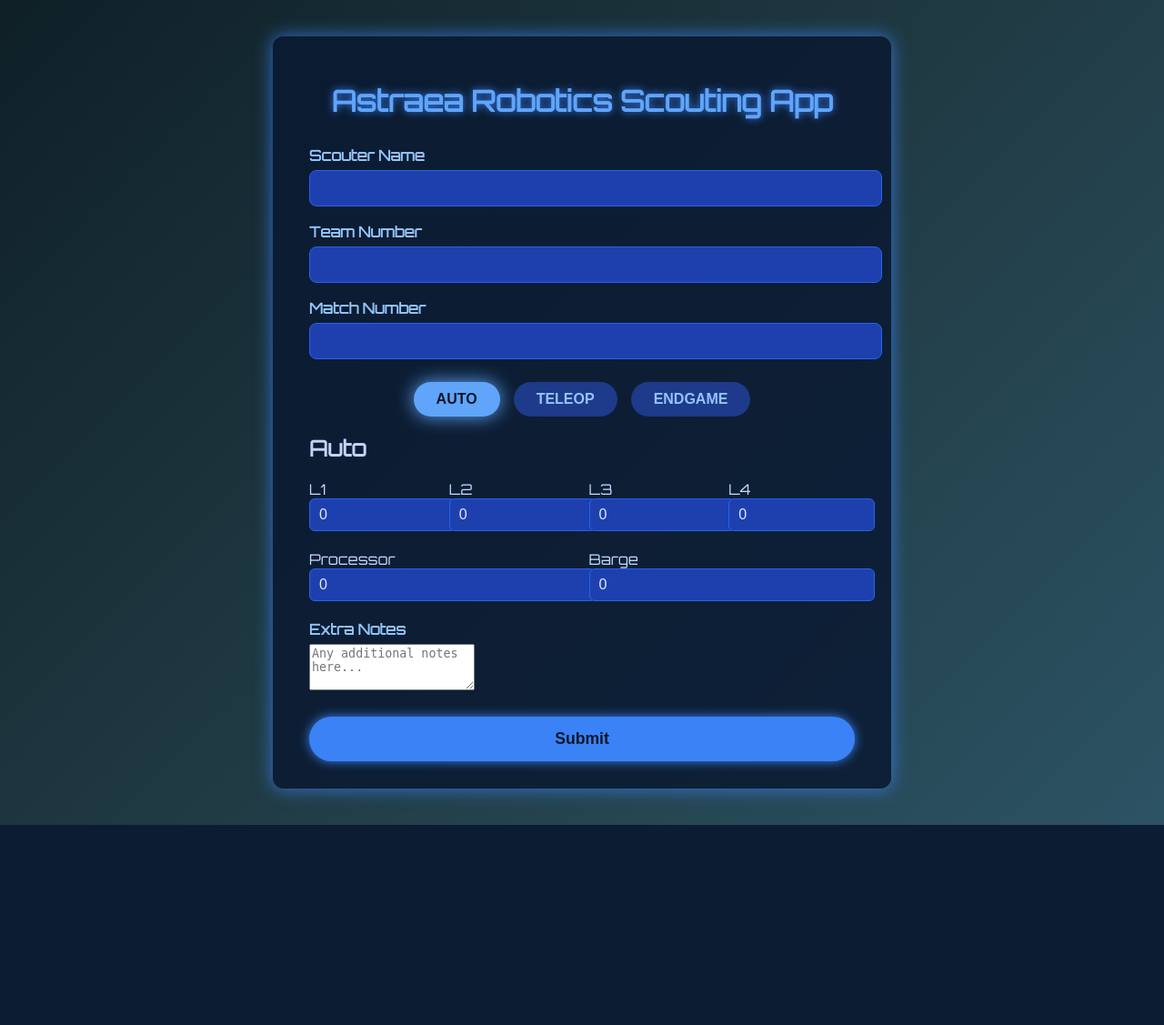
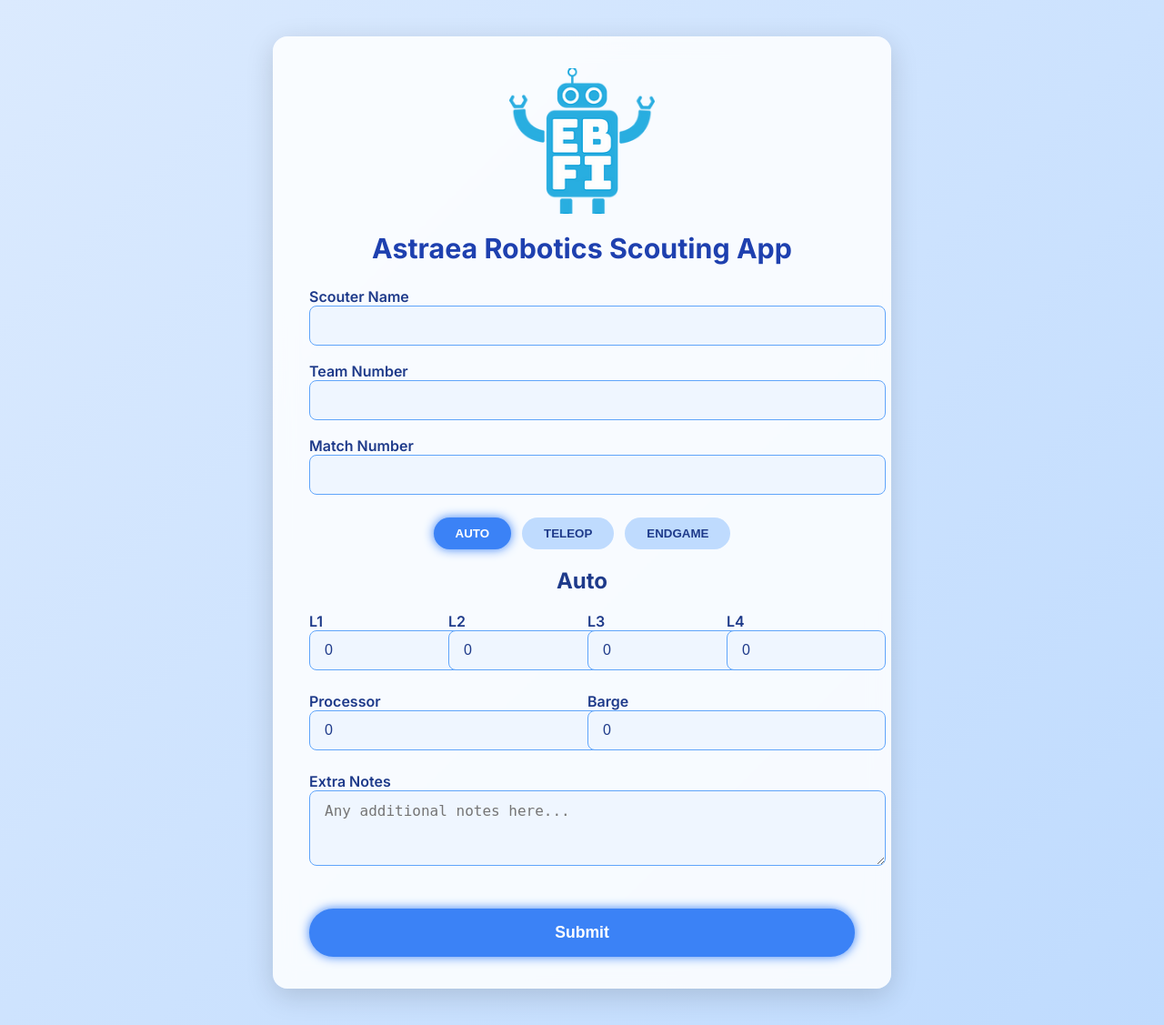
Before and after one commit to SudayKukreja/astraea-scouting-app, a Flask app: page / in a window 1280 px wide. Shown: the whole page at 91% size. Before the commit the page ends 907 px from the top, so only its background shows below. Run offline with Flask 3, Linux system fonts and the light colour scheme.

Commit message:
fully compelted program day 1 pre render

```diff
--- a/app.py
+++ b/app.py
@@ -17,13 +17,39 @@ creds = service_account.Credentials.from_service_account_file(
 service = build('sheets', 'v4', credentials=creds)
 sheet = service.spreadsheets()
 
-# Allowed teams list (strings)
-ALLOWED_TEAMS = [
-    "41", "316", "341", "365", "484", "694", "694B", "1218", "1599", "1599B",
-    "1640", "1908", "1923", "2016", "2377", "2495", "2539", "2539B", "2607",
-    "3136", "4099", "4575", "5113", "5113B", "5338", "5338B", "7414", "7770",
-    "9015", "10584"
-]
+TEAM_NAMES = {
+    "41": "RoboWarriors",
+    "316": "LUNATECS",
+    "341": "Miss Daisy",
+    "365": "Miracle Workerz",
+    "484": "Roboforce",
+    "694": "Stuypulse",
+    "694B": "Stuypulse second robot",
+    "1218": "SCH Robotics",
+    "1599": "CircuiTree",
+    "1599B": "CircuiTree second robot",
+    "1640": "Sab-BOT-age",
+    "1908": "Shorebots",
+    "1923": "The Midknight Inventors",
+    "2016": "The Mighty Monkey Wrenches",
+    "2377": "C-Company",
+    "2495": "Hive Mind",
+    "2539": "Krypton Cougars",
+    "2539B": "Krypton Cougars second robot",
+    "2607": "The Fighting Robovikings",
+    "3136": "O.R.C.A.",
+    "4099": "The Falcons",
+    "4575": "GEMINI",
+    "5113": "Combustible Lemons",
+    "5113B": "Combustible Lemons second robot",
+    "5338": "ACL RoboLoCo",
+    "5338B": "ACL RoboLoCo second robot",
+    "6897": "Astraea Robotics",
+    "7414": "RetroRobotics",
+    "7770": "Infinite Voltage",
+    "9015": "Questionable Engineering",
+    "10584": "Pennridge RoboRams"
+}
 
 @app.route('/', methods=['GET'])
 def form():
@@ -32,117 +58,181 @@ def form():
 @app.route('/submit', methods=['POST'])
 def submit():
     data = request.json
-    name = data.get('name')
-    team = str(data.get('team'))
-    match_number = data.get('match_number')
+
+    # --- Extract base data ---
+    name = data.get('name', '')
+    team = str(data.get('team', ''))
+    match_number = data.get('match_number', '')
     submitted_time = datetime.now().strftime('%Y-%m-%d %H:%M:%S')
 
-    if team not in ALLOWED_TEAMS:
-        return jsonify({'status': 'error', 'message': f'Team {team} is excluded or not recognized.'}), 400
-
+    # --- Extract nested info safely ---
     auto = data.get('auto', {})
     teleop = data.get('teleop', {})
     endgame = data.get('endgame', {})
     notes = data.get('notes', '')
 
+    # --- Create summary strings ---
+    auto_summary = (
+        f"L1:{auto.get('l1', 0)}, L2:{auto.get('l2', 0)}, L3:{auto.get('l3', 0)}, "
+        f"L4:{auto.get('l4', 0)}, P:{auto.get('processor', 0)}, B:{auto.get('barge', 0)}"
+    )
+    teleop_summary = (
+        f"L1:{teleop.get('l1', 0)}, L2:{teleop.get('l2', 0)}, L3:{teleop.get('l3', 0)}, "
+        f"L4:{teleop.get('l4', 0)}, P:{teleop.get('processor', 0)}, B:{teleop.get('barge', 0)}"
+    )
+
+    # --- Handle endgame summary robustly ---
+    endgame_action = endgame.get('action', '').strip().lower()
+    if endgame_action == 'climb':
+        climb_depth = endgame.get('climb_depth', '').strip()
+        if climb_depth:
+            endgame_summary = f"Climb({climb_depth})"
+        else:
+            endgame_summary = "Climb"
+    elif endgame_action == 'park':
+        endgame_summary = "Park"
+    else:
+        endgame_summary = "None"
+
+    # --- Compose the data row to insert ---
     data_row = [
         name,
         team,
         match_number,
         submitted_time,
-
-        auto.get('ll1', 0),
-        auto.get('l2', 0),
-        auto.get('l3', 0),
-        auto.get('l4', 0),
-        auto.get('processor', 0),
-        auto.get('barge', 0),
-
-        teleop.get('ll1', 0),
-        teleop.get('l2', 0),
-        teleop.get('l3', 0),
-        teleop.get('l4', 0),
-        teleop.get('processor', 0),
-        teleop.get('barge', 0),
+        auto_summary,
+        teleop_summary,
         teleop.get('offense_rating', 0),
         teleop.get('defense_rating', 0),
-
-        endgame.get('parked', 'No'),
-        endgame.get('climbed', 'No'),
-        endgame.get('climb_type', ''),
-
+        endgame_summary,
         notes
     ]
 
-    empty_row = [''] * 26
-    team_header = [f'Team {team}'] + [''] * 25
-    column_headers = [
-        "Scouter Name", "Team Number", "Match Number", "Submission Time",
-        "Auto L1", "Auto L2", "Auto L3", "Auto L4", "Auto Processor", "Auto Barge",
-        "Teleop L1", "Teleop L2", "Teleop L3", "Teleop L4", "Teleop Processor", "Teleop Barge",
-        "Offense Rating", "Defense Rating",
-        "Endgame Parked", "Endgame Climbed", "Climb Type", "Notes"
-    ]
-    # Pad up to 26
-    column_headers += [''] * (26 - len(column_headers))
-
-
-    # Read the full sheet data with fixed range using Sheet2
+    # --- Clear and rebuild the entire sheet with proper formatting ---
     result = sheet.values().get(spreadsheetId=SPREADSHEET_ID, range='Sheet2!A1:Z1000').execute()
     all_values = result.get('values', [])
 
-    # Find team header row
-    team_row_index = None
+    # Group all data by team
+    teams_data = {}
     for i, row in enumerate(all_values):
-        if len(row) > 0 and row[0] == f'Team {team}':
-            team_row_index = i
-            break
+        if len(row) > 0:
+            if row[0].startswith('Team '):
+                # This is a team header, skip it
+                continue
+            elif row[0] == 'Scouter Name':
+                # This is a column header, skip it
+                continue
+            elif row[0] == '':
+                # Empty row, skip it
+                continue
+            else:
+                # This is data - extract team number from second column
+                if len(row) > 1:
+                    team_num = str(row[1])
+                    if team_num not in teams_data:
+                        teams_data[team_num] = []
+                    teams_data[team_num].append(row)
 
-    if team_row_index is None:
-        # Append new team section at bottom: empty row, team header, column headers, data row
-        append_values = [empty_row, team_header, column_headers, data_row]
+    # Add the new data
+    if team not in teams_data:
+        teams_data[team] = []
+    teams_data[team].append(data_row)
 
-        sheet.values().append(
-            spreadsheetId=SPREADSHEET_ID,
-            range='Sheet2!A1:Z1000',  # Append range on Sheet2
-            valueInputOption='RAW',
-            insertDataOption='INSERT_ROWS',
-            body={'values': append_values}
-        ).execute()
-    else:
-        # Insert new data row under existing team section
-        next_team_row_index = None
-        for j in range(team_row_index + 1, len(all_values)):
-            if len(all_values[j]) > 0 and all_values[j][0].startswith('Team '):
-                next_team_row_index = j
-                break
+    # Clear the sheet
+    sheet.values().clear(spreadsheetId=SPREADSHEET_ID, range='Sheet2!A1:Z1000').execute()
 
-        insert_row_index = next_team_row_index if next_team_row_index is not None else len(all_values)
+    # Rebuild with proper formatting
+    new_values = []
+    format_requests = []
+    current_row = 0
 
-        # Insert blank row at insert_row_index to make space
-        requests = [
-            {
-                "insertDimension": {
+    for team_num in sorted(teams_data.keys(), key=int):
+        team_name = TEAM_NAMES.get(team_num, "Unknown Team")
+
+        # Add empty row (except for the first team)
+        if current_row > 0:
+            new_values.append([''] * 10)
+            current_row += 1
+
+        # Add team header
+        team_header = [f'Team {team_num}: {team_name}'] + [''] * 9
+        new_values.append(team_header)
+
+        # Format team header as bold
+        format_requests.append({
+            "repeatCell": {
+                "range": {
+                    "sheetId": 0,
+                    "startRowIndex": current_row,
+                    "endRowIndex": current_row + 1
+                },
+                "cell": {"userEnteredFormat": {"textFormat": {"bold": True}}},
+                "fields": "userEnteredFormat.textFormat.bold"
+            }
+        })
+        current_row += 1
+
+        # Add column headers
+        column_headers = [
+            "Scouter Name", "Team Number", "Match Number", "Submission Time",
+            "Auto Summary", "Teleop Summary", "Offense Rating", "Defense Rating",
+            "Endgame Summary", "Notes"
+        ]
+        new_values.append(column_headers)
+        current_row += 1
+
+        # Sort data by match number and add all data for this team (no spaces between data rows)
+        sorted_data = sorted(teams_data[team_num], key=lambda x: int(x[2]) if len(x) > 2 and str(x[2]).isdigit() else 0)
+        for data_entry in sorted_data:
+            new_values.append(data_entry)
+            # Format data rows as non-bold
+            format_requests.append({
+                "repeatCell": {
                     "range": {
                         "sheetId": 0,
-                        "dimension": "ROWS",
-                        "startIndex": insert_row_index,
-                        "endIndex": insert_row_index + 1
+                        "startRowIndex": current_row,
+                        "endRowIndex": current_row + 1
                     },
-                    "inheritFromBefore": False
+                    "cell": {"userEnteredFormat": {"textFormat": {"bold": False}}},
+                    "fields": "userEnteredFormat.textFormat.bold"
                 }
-            }
-        ]
-        service.spreadsheets().batchUpdate(spreadsheetId=SPREADSHEET_ID, body={"requests": requests}).execute()
+            })
+            current_row += 1
 
-        # Update the inserted row with the data
-        update_range = f'Sheet2!A{insert_row_index + 1}:Z{insert_row_index + 1}'
-
+    # Write all data at once
+    if new_values:
         sheet.values().update(
             spreadsheetId=SPREADSHEET_ID,
-            range=update_range,
+            range=f'Sheet2!A1:J{len(new_values)}',
             valueInputOption='RAW',
-            body={'values': [data_row]}
+            body={'values': new_values}
+        ).execute()
+
+    # Add left alignment for Match Number column (column C)
+    if new_values:
+        format_requests.append({
+            "repeatCell": {
+                "range": {
+                    "sheetId": 0,
+                    "startColumnIndex": 2,  # Column C (0-indexed)
+                    "endColumnIndex": 3,
+                    "startRowIndex": 0,
+                    "endRowIndex": len(new_values)
+                },
+                "cell": {
+                    "userEnteredFormat": {
+                        "horizontalAlignment": "LEFT"
+                    }
+                },
+                "fields": "userEnteredFormat.horizontalAlignment"
+            }
+        })
+
+    # Apply formatting
+    if format_requests:
+        service.spreadsheets().batchUpdate(
+            spreadsheetId=SPREADSHEET_ID,
+            body={"requests": format_requests}
         ).execute()
 
     return jsonify({'status': 'success'})
--- a/static/script.js
+++ b/static/script.js
@@ -44,7 +44,7 @@ document.getElementById('scout-form').addEventListener('submit', async (e) => {
     match_number: Number(match),
     notes: notes,
     auto: {
-      ll1: Number(document.getElementById('auto_ll1').value),
+      l1: Number(document.getElementById('auto_ll1').value), // Fixed: changed ll1 to l1
       l2: Number(document.getElementById('auto_l2').value),
       l3: Number(document.getElementById('auto_l3').value),
       l4: Number(document.getElementById('auto_l4').value),
@@ -52,7 +52,7 @@ document.getElementById('scout-form').addEventListener('submit', async (e) => {
       barge: Number(document.getElementById('auto_barge').value),
     },
     teleop: {
-      ll1: Number(document.getElementById('teleop_ll1').value),
+      l1: Number(document.getElementById('teleop_ll1').value), // Fixed: changed ll1 to l1
       l2: Number(document.getElementById('teleop_l2').value),
       l3: Number(document.getElementById('teleop_l3').value),
       l4: Number(document.getElementById('teleop_l4').value),
@@ -62,9 +62,8 @@ document.getElementById('scout-form').addEventListener('submit', async (e) => {
       defense_rating: Number(document.getElementById('defense_rating').value),
     },
     endgame: {
-      parked: endgameVal === 'park' ? 'Yes' : 'No',
-      climbed: endgameVal === 'climb' ? 'Yes' : 'No',
-      climb_type: climbDepthSelect.value,
+      action: endgameVal, // Fixed: send the actual action value
+      climb_depth: endgameVal === 'climb' ? climbDepthSelect.value : '' // Fixed: send climb_depth when climbing
     }
   };
 
--- a/static/style.css
+++ b/static/style.css
@@ -1,10 +1,11 @@
-@import url('https://fonts.googleapis.com/css2?family=Orbitron&display=swap');
+/* Fonts & base */
+@import url('https://fonts.googleapis.com/css2?family=Inter:wght@400;600;700&display=swap');
 
 body {
   margin: 0;
-    font-family: 'Orbitron', monospace, Arial, sans-serif;
-    background: linear-gradient(135deg, #0f2027, #203a43, #2c5364);
-    color: #c7d2fe;
+  font-family: 'Inter', sans-serif;
+  background: linear-gradient(135deg, #dbeafe, #bfdbfe);
+  color: #1e3a8a;
   min-height: 100vh;
   display: flex;
   justify-content: center;
@@ -13,86 +14,95 @@ body {
 }
 
 .container {
-    background: rgba(10, 25, 50, 0.85);
-    border-radius: 12px;
-    box-shadow: 0 0 20px #3b82f6cc;
+  background: rgba(255, 255, 255, 0.85);
+  border-radius: 16px;
+  box-shadow: 0 8px 30px rgba(0, 0, 0, 0.15);
   max-width: 600px;
   width: 100%;
-    padding: 30px 40px;
+  padding: 35px 40px;
+  backdrop-filter: blur(12px);
+  text-align: center;
 }
 
-h1 {
-    text-align: center;
-    color: #60a5fa;
-    margin-bottom: 30px;
-    text-shadow: 0 0 8px #3b82f6;
+.logo {
+  max-width: 160px;
+  margin: 0 auto 20px;
+  display: block;
 }
 
-.form-group {
+/* Typography */
+h1 {
+  color: #1e40af;
+  margin-bottom: 25px;
+  font-size: 1.9rem;
+}
+
+/* Form styling */
+.form-group, .form-row {
   margin-bottom: 18px;
+  text-align: left;
 }
 
 label {
-    display: block;
   font-weight: 600;
   margin-bottom: 6px;
-    color: #93c5fd;
+  color: #1e3a8a;
 }
 
 input[type="text"],
 input[type="number"],
-select {
+select,
+textarea {
   width: 100%;
-    padding: 10px 14px;
+  padding: 12px 16px;
   border-radius: 8px;
-    border: 1.5px solid #2563eb;
-    background: #1e40af;
-    color: #e0e7ff;
+  border: 1.5px solid #60a5fa;
+  background: #eff6ff;
+  color: #1e3a8a;
   font-size: 1rem;
-    transition: border-color 0.3s ease;
+  transition: border-color 0.3s ease, box-shadow 0.3s ease;
 }
 
-input[type="text"]:focus,
-input[type="number"]:focus,
-select:focus {
+input:focus,
+select:focus,
+textarea:focus {
   outline: none;
-    border-color: #60a5fa;
-    box-shadow: 0 0 10px #60a5faaa;
+  border-color: #3b82f6;
+  box-shadow: 0 0 8px #60a5fa88;
 }
 
+/* Tabs */
 .tabs {
   margin: 25px 0 20px;
   display: flex;
+  flex-wrap: wrap;
+  gap: 12px;
   justify-content: center;
-    gap: 15px;
 }
 
 .tab-btn {
-    background: #1e3a8a;
+  background: #bfdbfe;
   border: none;
-    color: #93c5fd;
-    font-weight: 700;
-    font-size: 1rem;
-    padding: 10px 25px;
-    border-radius: 30px;
+  color: #1e3a8a;
+  font-weight: 600;
+  padding: 10px 24px;
+  border-radius: 25px;
   cursor: pointer;
-    transition: background 0.3s ease, color 0.3s ease;
-    box-shadow: 0 0 8px transparent;
-    user-select: none;
+  transition: background 0.3s ease, box-shadow 0.3s ease;
 }
 
 .tab-btn:hover {
-    background: #2563eb;
-    color: #e0e7ff;
-    box-shadow: 0 0 15px #60a5faaa;
+  background: #93c5fd;
+  box-shadow: 0 0 10px #93c5fd99;
 }
 
 .tab-btn.active {
-    background: #60a5fa;
-    color: #0f172a;
-    box-shadow: 0 0 20px #60a5fa;
+  background: #3b82f6;
+  color: #ffffff;
+  box-shadow: 0 0 12px #3b82f6;
 }
 
+/* Tab Content */
 .tab-content {
   display: none;
   animation: fadeIn 0.4s ease forwards;
@@ -102,63 +112,85 @@ select:focus {
   display: block;
 }
 
+/* Form Rows */
 .form-row {
   display: flex;
-    gap: 15px;
   flex-wrap: wrap;
-    margin-bottom: 15px;
+  gap: 12px;
 }
 
 .form-row label {
-    flex: 1 1 120px;
-    font-weight: 500;
-    color: #bfdbfe;
+  flex: 1 1 140px;
 }
 
-.form-row input {
-    width: 100%;
-    padding: 8px 10px;
-    border-radius: 6px;
-    border: 1.2px solid #2563eb;
-    background: #1e40af;
-    color: #e0e7ff;
+textarea {
+  resize: vertical;
 }
 
+/* Submit Button */
 .submit-btn {
   margin-top: 25px;
   background: #3b82f6;
   border: none;
-    padding: 14px 30px;
+  padding: 16px 32px;
   border-radius: 50px;
   font-size: 1.1rem;
   font-weight: 700;
-    color: #0f172a;
+  color: #ffffff;
   cursor: pointer;
-    transition: background 0.3s ease;
-    display: block;
+  transition: background 0.3s ease, box-shadow 0.3s ease;
   width: 100%;
   box-shadow: 0 0 12px #3b82f6;
 }
 
 .submit-btn:hover {
-    background: #60a5fa;
-    box-shadow: 0 0 20px #60a5fa;
+  background: #2563eb;
+  box-shadow: 0 0 18px #2563eb;
 }
 
+/* Hidden utility */
 .hidden {
   display: none !important;
 }
 
+/* Animations */
 @keyframes fadeIn {
   from {opacity: 0;}
   to {opacity: 1;}
 }
 
-@media (max-width: 480px) {
+/* Responsive Media Queries */
+@media (max-width: 768px) {
+  .container {
+    padding: 25px 20px;
+  }
+
   .form-row {
     flex-direction: column;
   }
-    .form-row label {
-    flex: 1 1 100%;
+
+  .tab-btn {
+    flex: 1 1 auto;
+    padding: 10px;
   }
 }
+
+@media (max-width: 480px) {
+  h1 {
+    font-size: 1.6rem;
+  }
+
+  .logo {
+    max-width: 120px;
+  }
+
+  .tab-btn {
+    font-size: 0.95rem;
+    padding: 8px 18px;
+  }
+
+  .submit-btn {
+    font-size: 1rem;
+    padding: 14px 24px;
+  }
+}
--- a/templates/index.html
+++ b/templates/index.html
@@ -8,6 +8,7 @@
 </head>
 <body>
   <div class="container">
+    <img src="{{ url_for('static', filename='logo.png') }}" alt="Astraea Robotics" class="logo">
     <h1>Astraea Robotics Scouting App</h1>
 
     <form id="scout-form" novalidate>
```
Also changed, not shown: static/logo.png (added). Lines whose indentation alone changed are shown as unchanged.
